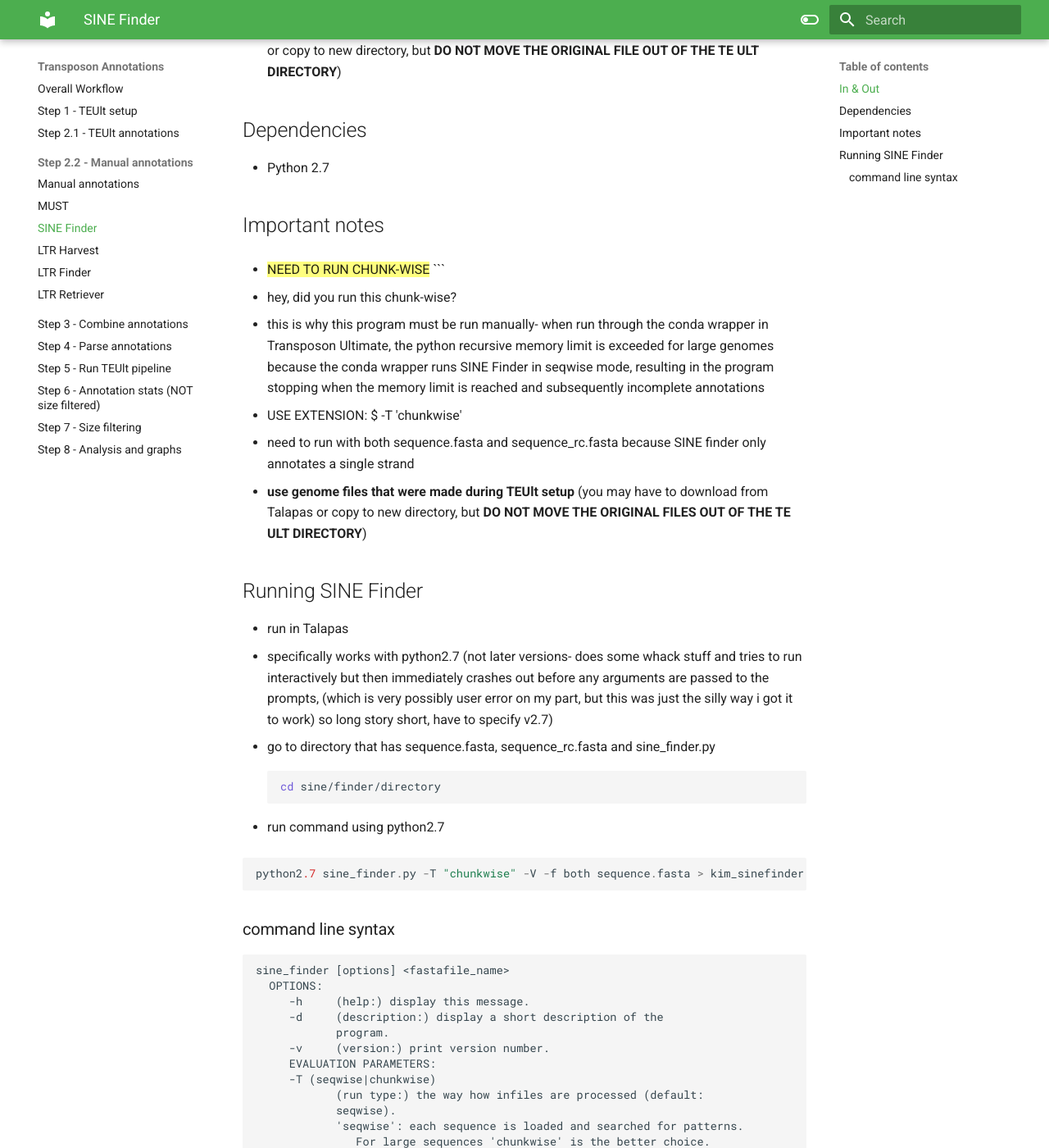
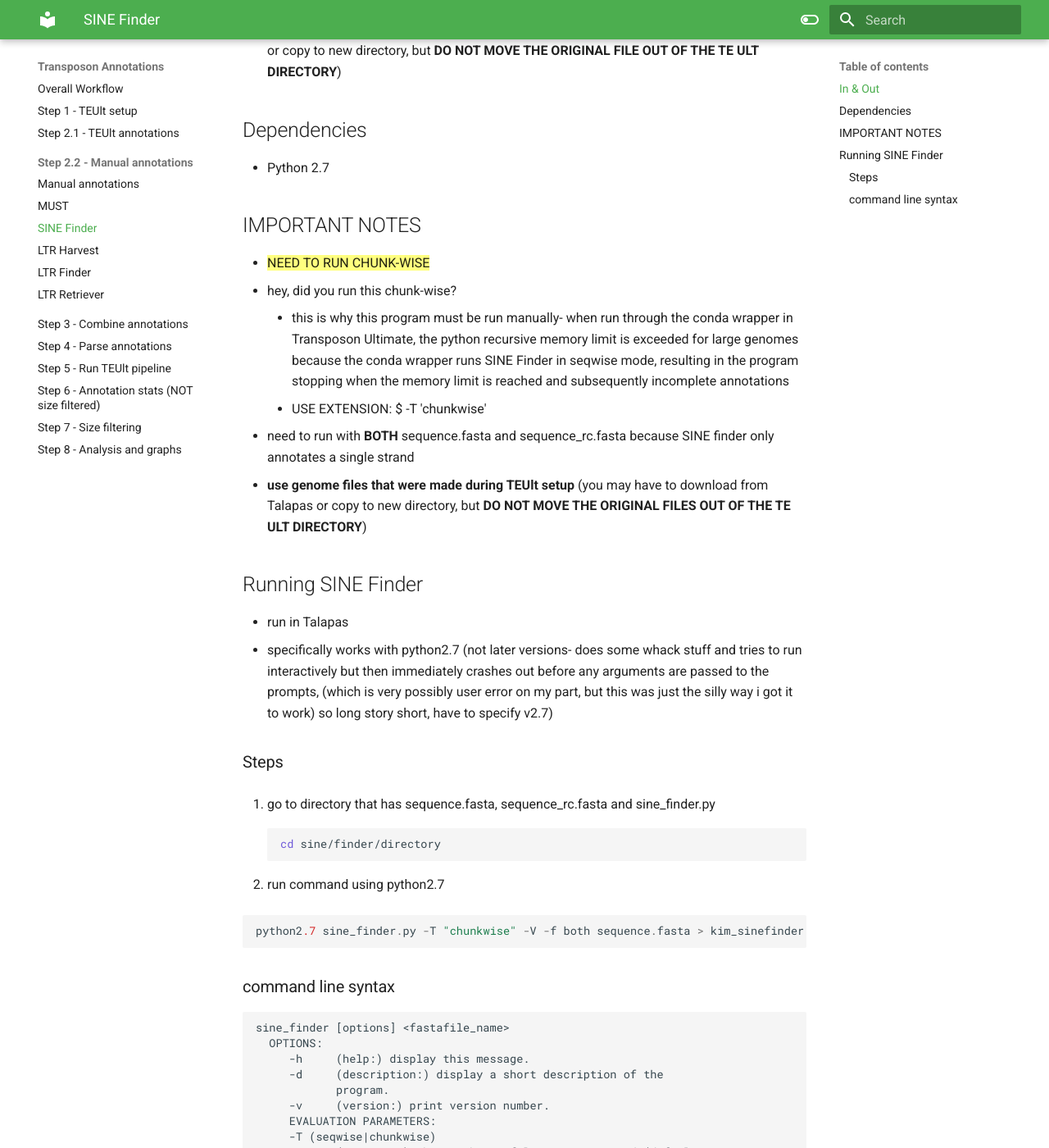
Before and after one commit to cralbers/transposon-annotations-mapping, an MkDocs documentation site: the page built from docs/transposon_anno_workflow/prgrm_SINEFind.md, in a window 1280 px wide and 1400 px high, scrolled down 674 px. Shown: the whole window at 82% size. Built offline with MkDocs 1.6.1 and Material for MkDocs 9.7.7, drawn with Linux system fonts in a browser that asks for light colours.

Commit message:
trying to fix bullets/indentation

````diff
--- a/docs/transposon_anno_workflow/prgrm_SINEFind.md
+++ b/docs/transposon_anno_workflow/prgrm_SINEFind.md
@@ -23,28 +23,28 @@
     </tr>
 </table>
 
-* **use genome file that was made during TEUlt setup** (you may have to download from Talapas or copy to new directory, but **DO NOT MOVE THE ORIGINAL FILE OUT OF THE TE ULT DIRECTORY**)
+- **use genome file that was made during TEUlt setup** (you may have to download from Talapas or copy to new directory, but **DO NOT MOVE THE ORIGINAL FILE OUT OF THE TE ULT DIRECTORY**)
 
 ## Dependencies
 
 * Python 2.7
 
-## Important notes
+## IMPORTANT NOTES
 
-* ==NEED TO RUN CHUNK-WISE== ```
-{ .annotate }
+- ==NEED TO RUN CHUNK-WISE==
+  - hey, did you run this chunk-wise?
+    - this is why this program must be run manually- when run through the conda wrapper in Transposon Ultimate, the python recursive memory limit is exceeded for large genomes because the conda wrapper runs SINE Finder in seqwise mode, resulting in the program stopping when the memory limit is reached and subsequently incomplete annotations
+    - USE EXTENSION: $ -T 'chunkwise'
 
-1. hey, did you run this chunk-wise?
-   * this is why this program must be run manually- when run through the conda wrapper in Transposon Ultimate, the python recursive memory limit is exceeded for large genomes because the conda wrapper runs SINE Finder in seqwise mode, resulting in the program stopping when the memory limit is reached and subsequently incomplete annotations
-   * USE EXTENSION: $ -T 'chunkwise'
-
-- need to run with both sequence.fasta and sequence_rc.fasta because SINE finder only annotates a single strand
+- need to run with **BOTH** sequence.fasta and sequence_rc.fasta because SINE finder only annotates a single strand
 - **use genome files that were made during TEUlt setup** (you may have to download from Talapas or copy to new directory, but **DO NOT MOVE THE ORIGINAL FILES OUT OF THE TE ULT DIRECTORY**)
 
 ## Running SINE Finder
 
 - run in Talapas
 - specifically works with python2.7 (not later versions- does some whack stuff and tries to run interactively but then immediately crashes out before any arguments are passed to the prompts, (which is very possibly user error on my part, but this was just the silly way i got it to work) so long story short, have to specify v2.7)
+
+### Steps
 
 1. go to directory that has sequence.fasta, sequence_rc.fasta and sine_finder.py
 
````
Also changed, not shown: docs/transposon_anno_workflow/prgrm_LTRHarvest.md (+2 -1 lines), docs/transposon_info/index.md (+3 -6 lines), 1 other file.
